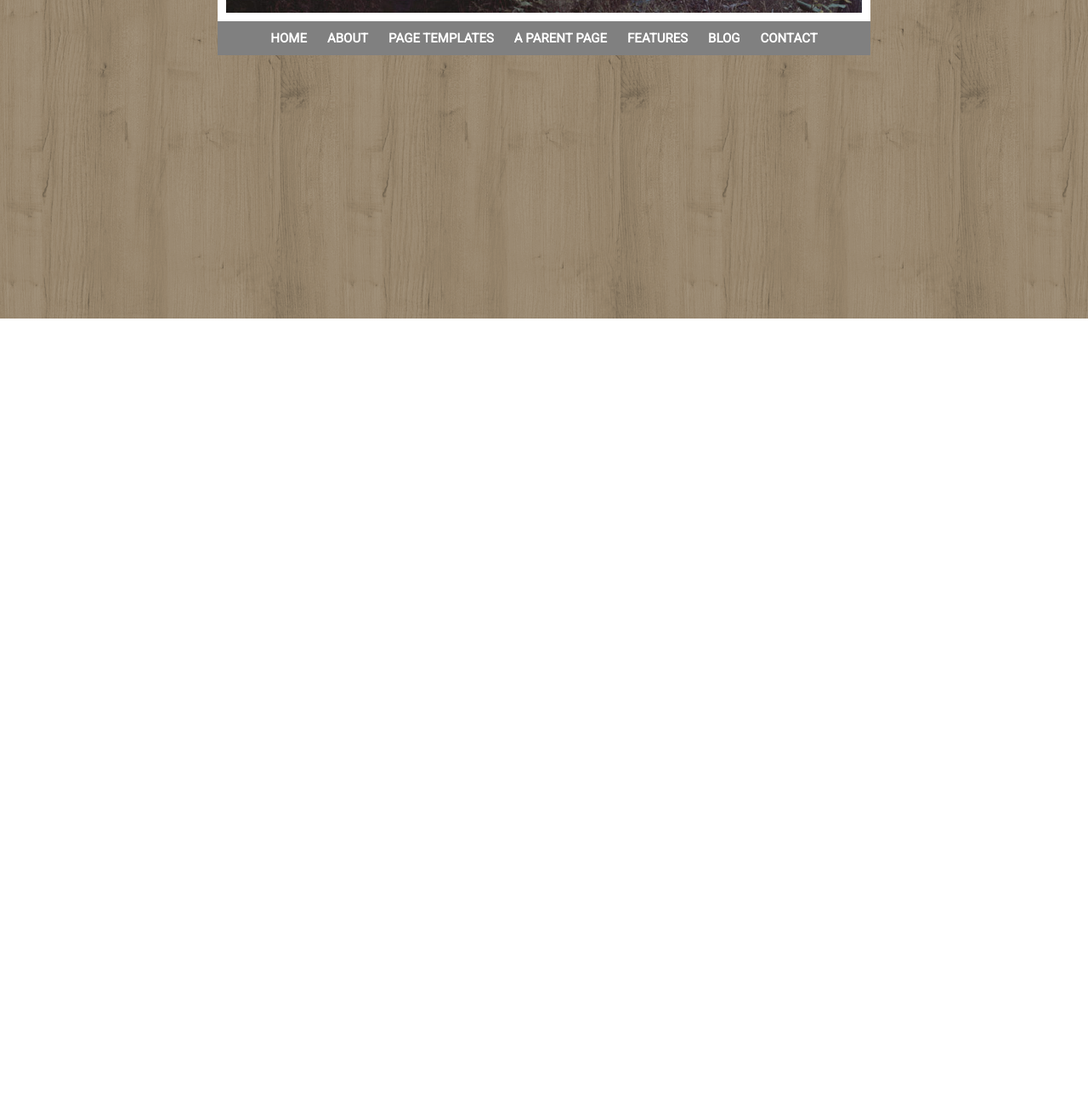
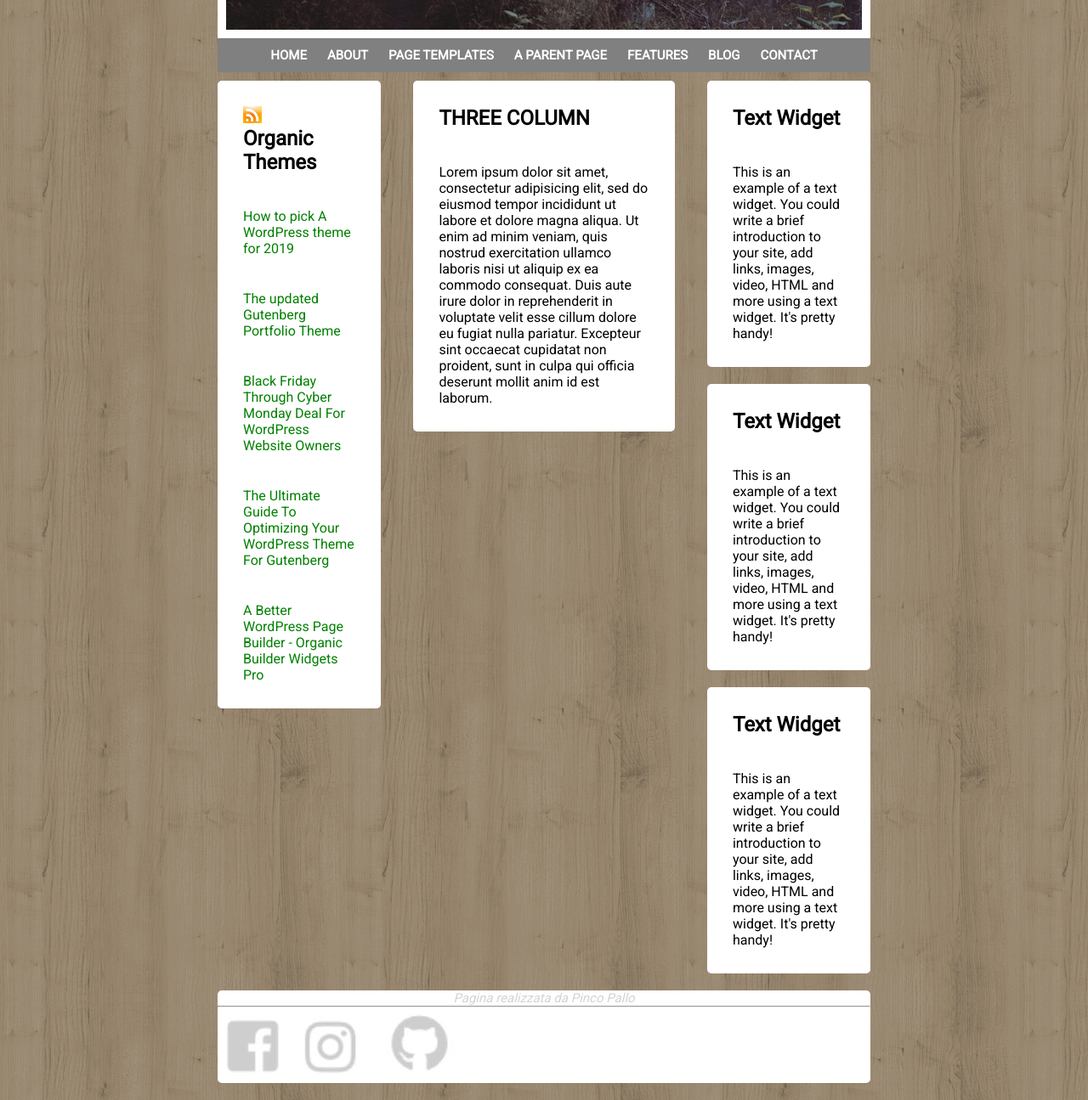
Before and after one commit to AleMancio89/htmlcss-struttura-wp, a plain HTML site: page index.html in a window 1280 px wide. Shown: the part 425-1720 px from the top of the page at 85% size. Before the commit the page ends 800 px from the top, so only its background shows below. Drawn offline with Linux system fonts and the light colour scheme.

Commit message:
Layout complete

```diff
--- a/index.html
+++ b/index.html
@@ -30,13 +30,59 @@
 
       </header>
 
+      <main>
+<!-- NOTE: Main Layout -->
+        <div class="row">
 
+          <div class="column1">
+            <img src="img/feed.jpg" alt="Feed">
+            <h2>Organic Themes</h2>
+            <p>How to pick A WordPress theme for 2019</p>
+            <p>The updated Gutenberg Portfolio Theme</p>
+            <p>Black Friday Through Cyber Monday Deal For WordPress Website Owners</p>
+            <p>The Ultimate Guide To Optimizing Your WordPress Theme For Gutenberg</p>
+            <p>A Better WordPress Page Builder - Organic Builder Widgets Pro</p>
+          </div>
 
-      <main>
+          <div class="column2">
+            <h2>THREE COLUMN</h2>
+            <p>Lorem ipsum dolor sit amet, consectetur adipisicing elit, sed do eiusmod tempor incididunt ut labore et dolore magna aliqua. Ut enim ad minim veniam, quis nostrud exercitation ullamco laboris nisi ut aliquip ex ea commodo consequat. Duis aute irure dolor in reprehenderit in voluptate velit esse cillum dolore eu fugiat nulla pariatur. Excepteur sint occaecat cupidatat non proident, sunt in culpa qui officia deserunt mollit anim id est laborum.</p>
+          </div>
+
+          <div class="column3">
+
+            <div class="widget">
+              <h2>Text Widget</h2>
+              <p>This is an example of a text widget. You could write a brief introduction to your site, add links, images, video, HTML and more using a text widget. It's pretty handy!</p>
+            </div>
+
+            <div class="widget">
+              <h2>Text Widget</h2>
+              <p>This is an example of a text widget. You could write a brief introduction to your site, add links, images, video, HTML and more using a text widget. It's pretty handy!</p>
+            </div>
+
+            <div class="widget">
+              <h2>Text Widget</h2>
+              <p>This is an example of a text widget. You could write a brief introduction to your site, add links, images, video, HTML and more using a text widget. It's pretty handy!</p>
+            </div>
+
+          </div>
+
+        </div>
 
       </main>
+<!-- NOTE: Credits and socials -->
+      <footer>
 
-      <footer>
+        <p>Pagina realizzata da Pinco Pallo</p>
+        <hr>
+
+        <img class="social" src="img/facebook.jpg" alt="Facebook logo">
+
+        <img class="social" src="img/instagram.jpg" alt="Instagram logo">
+
+        <img class="social" src="img/github.jpg" alt="GitHub logo">
+
 
       </footer>
 
--- a/style.css
+++ b/style.css
@@ -7,6 +7,7 @@
 body{
   background-image: url(img/natural-pattern.png);
   font-family: 'Roboto', sans-serif;
+  margin: 20px 0;
 }
 
 .container{
@@ -48,3 +49,73 @@ ul.menu li a{
 ul.menu li:hover{
   background-color: lightgrey;
 }
+
+.row::after{
+  content: "";
+  display: table;
+  clear: both;
+}
+
+.row{
+  margin-top: 10px;
+}
+
+.column1, .column2{
+  background-color: white;
+  border-radius: 5px;
+  padding: 30px;
+
+}
+
+.column1 img{
+  height: 20px;
+  weight: 20px;
+}
+
+.column1 h2{
+  display:inline-block;
+}
+
+.column1 p{
+  color: green;
+}
+
+.row .column1{
+  float:left;
+  width: 25%;
+}
+
+.row .column2{
+  float:left;
+  width: 40%;
+  margin: 0 5%;
+}
+
+.row .column3{
+  float:left;
+  width: 25%;
+}
+
+.widget{
+  background-color: white;
+  border-radius: 5px;
+  margin-bottom: 20px;
+  padding: 30px;
+}
+
+.row p{
+  padding-top: 40px;
+}
+
+footer{
+  background-color: white;
+  border-radius: 5px;
+
+}
+
+footer p{
+  text-align: center;
+  color: lightgrey;
+  font-style: italic;
+  font-size: 15px;
+}
```
Also changed, not shown: img/facebook.JPG (added), img/feed.jpg (added), img/github.JPG (added), img/instagram.JPG (added).
